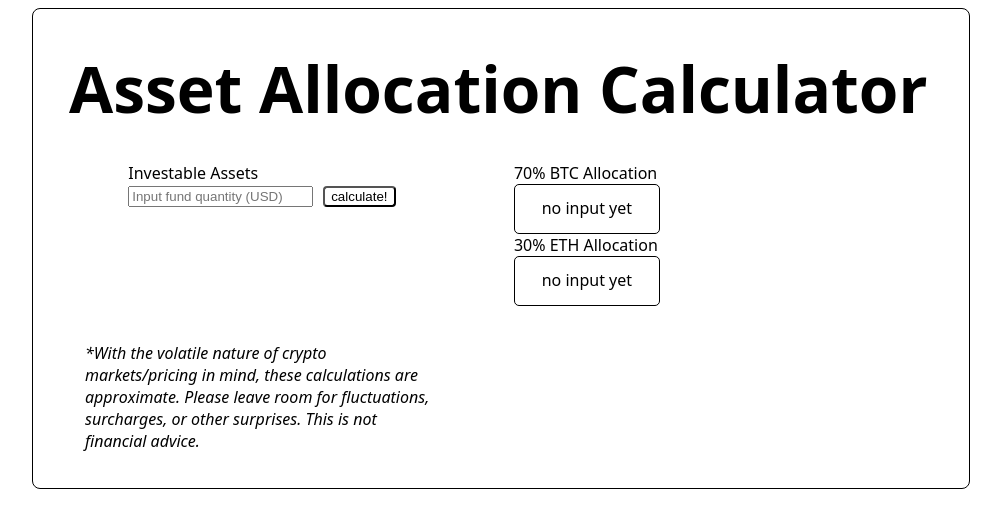
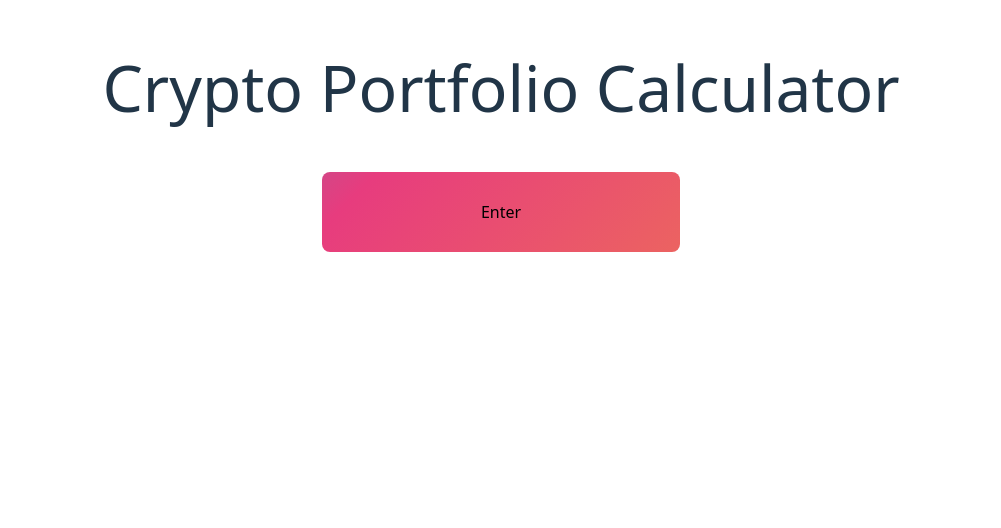
Before and after one commit to straubo/justworks_takehome, a Vue app: page / in a window 1280 px wide. Shown: the top 528 px of the page, without its empty margins (139-1140 px from the left). Built offline with nearby package versions, Linux system fonts and the light colour scheme; no server answers.

Commit message:
+ welcome pane, button anim, toggle, orig styles

```diff
--- a/src/App.vue
+++ b/src/App.vue
@@ -1,9 +1,19 @@
 <script setup>
+import { ref, watch } from 'vue';
 import AssetCalculator from './components/calculator.vue'
+import WelcomePane from './components/welcomePane.vue'
+let appEntered = ref(false)
+watch(appEntered, () => {console.log("this has been entered", appEntered.value)})
 </script>
 
 <template>
-  <AssetCalculator />
+  <WelcomePane
+    @enterClicked="(input) => appEntered = input"
+    v-if="!appEntered"
+  />
+  <AssetCalculator
+    v-else
+  />
 </template>
 
 <style scoped>
--- /dev/null
+++ b/src/components/welcomePane.vue
@@ -0,0 +1,39 @@
+<script setup>
+import {ref, watch} from 'vue'
+const emit = defineEmits(['enterClicked'])
+</script>
+
+<template>
+  <div class="welcomePane">
+    <div class="welcomeHeader">Crypto Portfolio Calculator</div>
+    <button @click="emit('enterClicked', true)">Enter</button>
+  </div>
+</template>
+
+<style scoped>
+  .welcomePane {
+    width: 100%;
+  }
+  .welcomeHeader {
+    font-size: 64px;
+  }
+  button {
+    background: linear-gradient(-45deg, #ee7752, #e73c7e, #23a6d5, #23d5ab);
+    background-size: 400% 400%;
+    animation: gradient 15s ease infinite;
+    height: 10vh;
+    width: 45%;
+    margin-top: 36px;
+  }
+  @keyframes gradient {
+    0% {
+      background-position: 0% 50%;
+    }
+    50% {
+      background-position: 100% 50%;
+    }
+    100% {
+      background-position: 0% 50%;
+    }
+  }
+</style>
--- a/src/style.css
+++ b/src/style.css
@@ -1,4 +1,4 @@
-/* :root {
+:root {
   font-family: system-ui, Avenir, Helvetica, Arial, sans-serif;
   line-height: 1.5;
   font-weight: 400;
@@ -21,9 +21,8 @@
 body {
   display: flex;
   justify-content: flex-start;
-
   min-width: 320px;
-  min-height: 100vh;
+  min-height: 90vh;
 }
 
 h1 {
@@ -72,4 +71,4 @@
   button {
     background-color: #f9f9f9;
   }
-} */
+}
```
